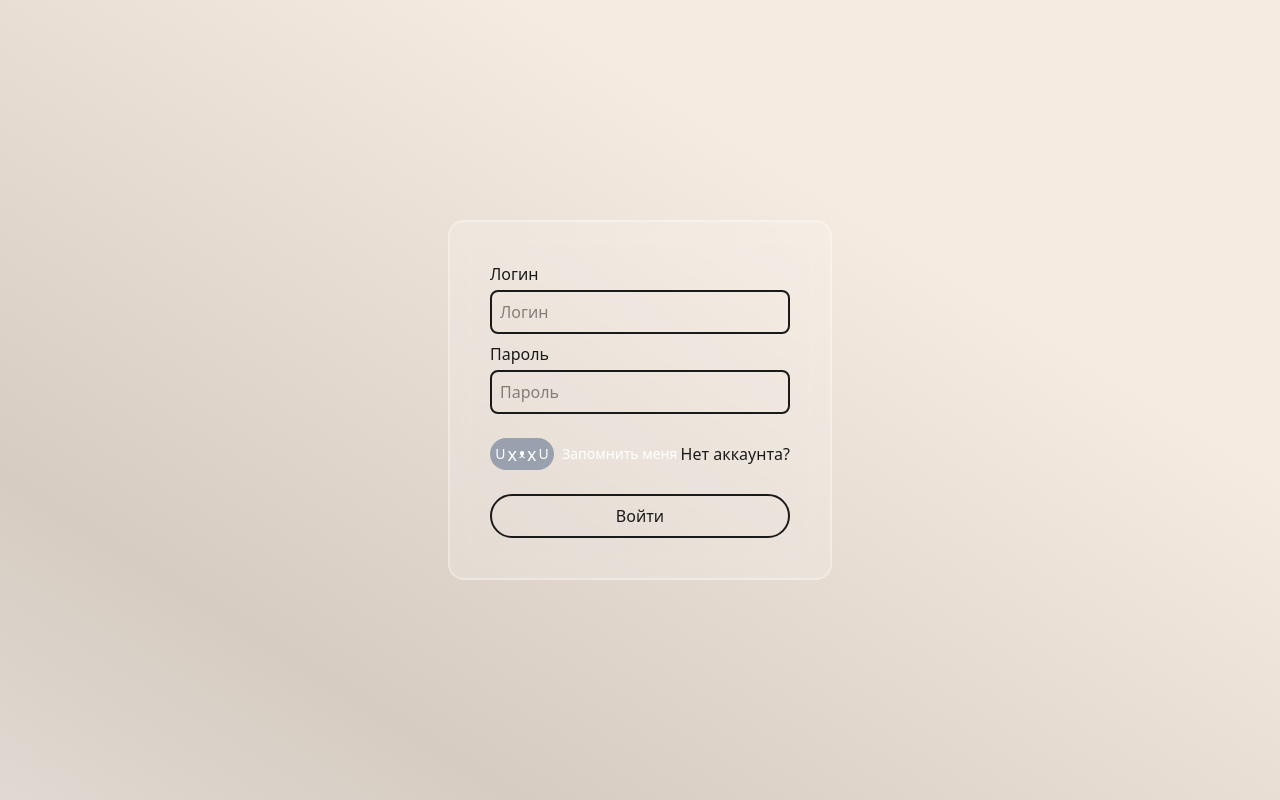
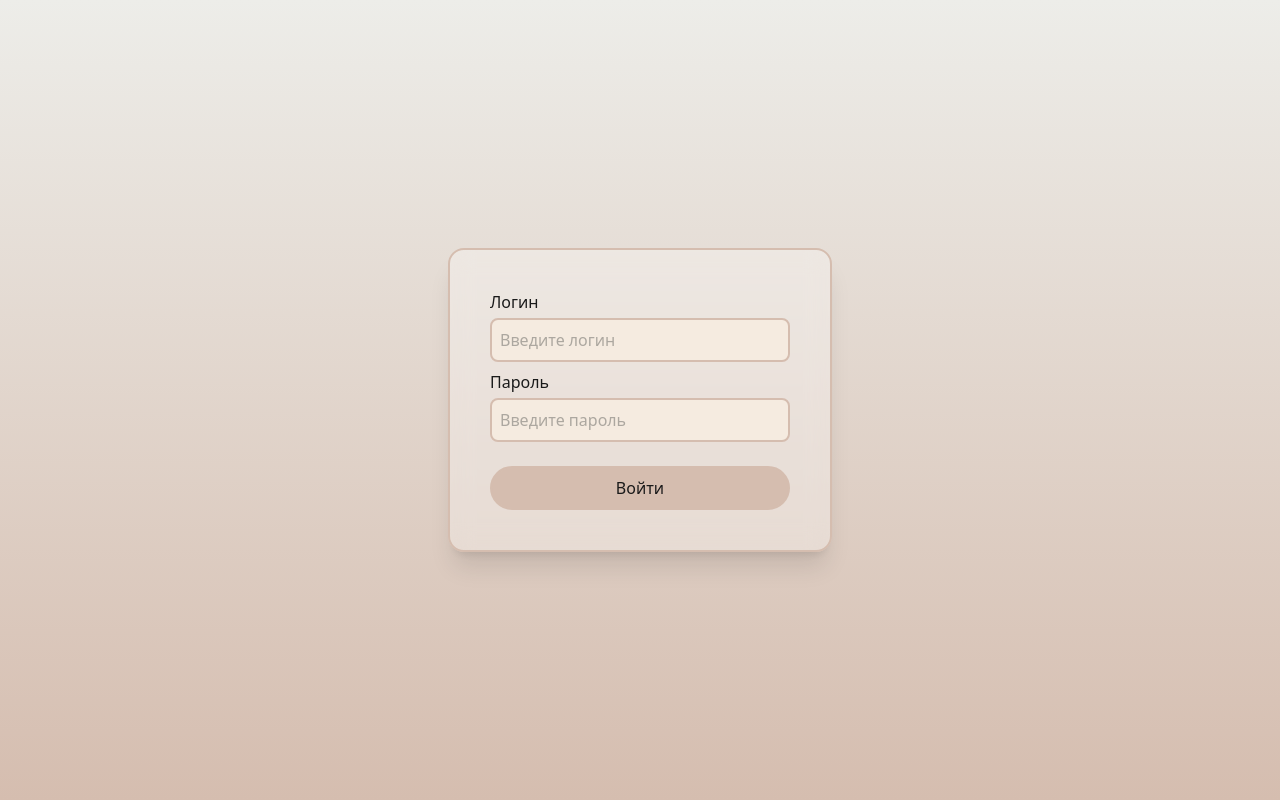
Before and after one commit to Amidhub/ENIGMA-HACK, a Next.js app in the folder frontend/: page /login in a window 1280 px wide. Built offline with nearby package versions, Linux system fonts and the light colour scheme.

Commit message:
feat(ui): profile, header, footer, main tegs

```diff
--- a/frontend/api/loginUser.ts
+++ b/frontend/api/loginUser.ts
@@ -1,13 +1,11 @@
 import UserAuthProps from "../types/UserAuthProps";
 
-const loginUser = async ({userLogin, userPassword, isRemember}: UserAuthProps) => {
-  const NEXT_PUBLIC_API_URL = process.env.NEXT_PUBLIC_API_URL;
-
-  const response = await fetch(`${NEXT_PUBLIC_API_URL}/api/login`, {
+const loginUser = async ({userLogin, userPassword }: UserAuthProps) => {
+  const response = await fetch(`http://localhost:8000/login`, {
     method: 'POST',
     headers:{'Content-Type': 'application/json'},
     credentials: 'include',
-    body: JSON.stringify({userLogin, userPassword, isRemember})
+    body: JSON.stringify({userLogin, userPassword})
   })
 
   return await response.json();
--- a/frontend/app/login/page.tsx
+++ b/frontend/app/login/page.tsx
@@ -1,85 +1,49 @@
 'use client'
 
 import useAuth from "@/hooks/useAuth";
-import Link from "next/link";
 
 const Login = () => {
   const {
     userLogin,
     userPassword,
-    isRemember,
-    setIsRemember,
     setUserLogin,
     setUsetPassword,
+    handleAuth
   } = useAuth();
 
-
   return (
-    <div className="flex justify-center items-center h-screen p-2">
+    <div className="flex justify-center items-center h-screen p-2 bg-linear-to-b from-[#EDEDE9] to-[#D5BDAF]">
       <div className="flex justify-center p-20">
-        <form className="flex flex-col p-10 rounded-2xl gap-6 w-96 max-w-md bg-white/20 backdrop-blur-md border-2 border-white/30">
+        <form className="flex flex-col p-10 rounded-2xl gap-6 w-96 max-w-md bg-white/30 backdrop-blur-md border-2 border-[#D5BDAF] shadow-xl" onSubmit={handleAuth}>
           <div className="flex flex-col w-full gap-2">
             <div className="flex flex-col gap-1 w-full">
-              <label htmlFor="input-login">Логин</label>
+              <label htmlFor="input-login" className="text-[#1A1A1A] font-medium">Логин</label>
               <input
                 value={userLogin}
                 onChange={(e) => setUserLogin(e.target.value)}
                 type="text"
-                className="border-2 rounded-lg p-2 w-full focus:outline-none focus:border-[#77BFA3] focus:transition-all duration-300"
+                className="border-2 border-[#D5BDAF] rounded-lg p-2 w-full focus:outline-none focus:border-[#1A1A1A] focus:ring-2 focus:ring-[#D5BDAF]/20 bg-[#F5EBE0] text-[#1A1A1A] placeholder:text-[#646360]/50 transition-all duration-300"
                 id="input-login"
-                placeholder="Логин"
+                placeholder="Введите логин"
               />
             </div>
             <div className="flex flex-col gap-1 w-full">
-              <label htmlFor="input-password">Пароль</label>
+              <label htmlFor="input-password" className="text-[#1A1A1A] font-medium">Пароль</label>
               <input
                 type="password"
                 value={userPassword}
                 onChange={(e) => setUsetPassword(e.target.value)}
-                className="border-2 rounded-lg p-2 w-full focus:outline-none focus:border-[#77BFA3] focus:transition-all duration-300"
+                className="border-2 border-[#D5BDAF] rounded-lg p-2 w-full focus:outline-none focus:border-[#1A1A1A] focus:ring-2 focus:ring-[#D5BDAF]/20 bg-[#F5EBE0] text-[#1A1A1A] placeholder:text-[#646360]/50 transition-all duration-300"
                 id="input-password"
-                placeholder="Пароль"
+                placeholder="Введите пароль"
               />
             </div>
           </div>
-          <div className="flex justify-between">
-            <label className="flex items-center gap-2 cursor-pointer text-sm text-[#000000]">
-              <input
-                type="checkbox"
-                className="hidden"
-                checked={isRemember}
-                onChange={() => setIsRemember(!isRemember)}
-              />
-              <div
-                className={`w-16 h-8 rounded-full flex items-center justify-center transition-all duration-300 ${
-                  isRemember ? 'bg-green-500' : 'bg-gray-400'
-                }`}
-              >
-                {isRemember ? (
-                  <span className="text-white text-sm flex items-center gap-0.5">
-                    U<span className="text-lg">•</span>
-                    <span className="text-xs">ᴥ</span>
-                    <span className="text-lg">•</span>U
-                  </span>
-                ) : (
-                  <span className="text-white text-sm flex items-center gap-0.5">
-                    U<span className="text-lg">x</span>
-                    <span className="text-xs">ᴥ</span>
-                    <span className="text-lg">x</span>U
-                  </span>
-                )}
-              </div>
-              <span className="text-white">Запомнить меня</span>
-           </label>
-            <Link
-              className="mt-1"
-              href={'/'}
+          <div className="flex justify-center">
+            <button
+              type="submit"
+              className="border-2 border-[#D5BDAF] rounded-full p-2 w-full cursor-pointer hover:bg-[#1A1A1A] hover:text-white hover:border-[#1A1A1A] transition-all duration-300 bg-[#D5BDAF] text-[#1A1A1A] font-medium"
             >
-            Нет аккаунта?
-            </Link>
-          </div>
-          <div className="flex justify-center">
-            <button type="submit" className="border-2 rounded-full p-2 w-full cursor-pointer hover:bg-[#98C9A3] transition-all duration-270 ">
               Войти
             </button>
           </div>
@@ -89,5 +53,4 @@
   );
 };
 
-
 export default Login;
--- a/frontend/app/page.tsx
+++ b/frontend/app/page.tsx
@@ -5,6 +5,9 @@
 import Modal from "@/components/Widgets/Modal";
 import usePagination from "@/hooks/usePagination";
 import useWidget from "@/hooks/useWidget";
+import { useEffect } from "react";
+import { useRouter } from "next/navigation";
+import Profile from "@/components/Profile";
 
 export default function Home() {
   const {
@@ -26,11 +29,33 @@
     goPagePressPage,
   } = usePagination();
 
+  const router = useRouter();
+
+  // useEffect(() => {
+  //   const userId = localStorage.getItem('user_id');
+  //   if (!userId) {
+  //     router.push('/login');
+  //   }
+  // }, [])
+
   return (
-    <div className="flex justify-center pt-20 h-screen p-4 animate-home">
-      <div className="flex flex-col gap-2 w-full">
-        <div className="flex justify-between">
-          <InputFind/>
+    <div className="min-h-screen flex flex-col bg-linear-to-b from-[#EDEDE9] to-[#F5EBE0]">
+      <header className="fixed top-0 w-full bg-white/80 backdrop-blur-md border-b border-[#D5BDAF] shadow-sm z-10">
+        <div className="container mx-auto px-4 py-2">
+          <div className="flex justify-between items-center">
+            <h1 className="text-2xl font-bold text-[#1A1A1A]">
+              ENIGMA<span className="text-[#D5BDAF]">-HACK</span>
+            </h1>
+            <Profile />
+          </div>
+        </div>
+      </header>
+
+      <main className="flex-1 pt-20 pb-4 px-4">
+        <div className="container mx-auto">
+          <div className="flex flex-col gap-4 w-full">
+            <div className="flex justify-between items-center">
+              <InputFind />
               <div className="flex justify-end gap-5">
                 <button
                   className="border-2 rounded-2xl p-2 pr-3 pl-3 bg-[#D5BDAF] text-white cursor-pointer hover:bg-[#F5EBE0] hover:text-[#1A1A1A] transition-all duration-300"
@@ -47,6 +72,7 @@
                 </button>
               </div>
             </div>
+
             <Modal
               showWidgetCreate={showWidgetCreate}
               showWidgetEdit={showWidgetEdit}
@@ -57,9 +83,30 @@
               setShowWidgetExport={setShowWidgetExport}
               setShowWidgetSend={setShowWidgetSend}
             />
-        <Table setShowWidgetSend={setShowWidgetSend} setShowWidgetEdit={setShowWidgetEdit} currentPage={currentPage}/>
-        <PaginationPages  currentPage={currentPage} pages={pages} goNextPage={goNextPage} goPrevPage={goPrevPage} goPagePressPage={goPagePressPage}/>
+
+            <div className="bg-white/30 backdrop-blur-sm rounded-xl shadow-lg border border-[#D5BDAF] overflow-hidden">
+              <Table
+                setShowWidgetSend={setShowWidgetSend}
+                setShowWidgetEdit={setShowWidgetEdit}
+                currentPage={currentPage}
+              />
             </div>
+
+            <div className="flex justify-center mt-4">
+              <PaginationPages
+                currentPage={currentPage}
+                pages={pages}
+                goNextPage={goNextPage}
+                goPrevPage={goPrevPage}
+                goPagePressPage={goPagePressPage}
+              />
+            </div>
+          </div>
+        </div>
+      </main>
+      <footer className="py-3 text-center text-sm text-[#646360] border-t border-[#D5BDAF] bg-white/50">
+        ENIGMA-HACK
+      </footer>
     </div>
   );
 }
--- /dev/null
+++ b/frontend/components/Profile.tsx
@@ -0,0 +1,13 @@
+const Profile = () => {
+  // const userId = localStorage.getItem('user_id');
+
+  return (
+  <div className="flex ml-auto">
+    <div className="border-2 rounded-2xl border-[#1A1A1A] p-2">
+      Камальдинов Денис Маратович
+    </div>
+  </div>
+  );
+}
+
+export default Profile;
--- a/frontend/hooks/useAuth.ts
+++ b/frontend/hooks/useAuth.ts
@@ -1,24 +1,26 @@
+import loginUser from "@/api/loginUser";
+import { useRouter } from "next/navigation";
 import { useState } from "react"
 
 const useAuth = () => {
   const [userLogin, setUserLogin] = useState<string>('');
   const [userPassword, setUsetPassword] = useState<string>('');
-  const [isRemember, setIsRemember] = useState<boolean>(false);
+  const router = useRouter();
 
-  const handleAuth = () => {
-
+  const handleAuth = async () => {
+    const data = await loginUser({userLogin, userPassword});
+    if (!data.success) {
+      return null;
+    }
+    localStorage.setItem('user_id', data.user_id);
+    router.push('/');
   }
-
-
-
 
   return {
     userLogin,
     userPassword,
-    isRemember,
     setUserLogin,
     setUsetPassword,
-    setIsRemember,
     handleAuth,
   }
 }
--- a/frontend/hooks/usePagination.ts
+++ b/frontend/hooks/usePagination.ts
@@ -14,7 +14,6 @@
     console.log(tickets);
 
     const interval = setInterval(() => {
-      console.log('🔄 Авто-обновление тикетов...');
       fetchTickets();
     }, 20000);
 
--- a/frontend/types/UserAuthProps.ts
+++ b/frontend/types/UserAuthProps.ts
@@ -1,5 +1,4 @@
 export default interface UserAuthProps {
   userLogin: string;
   userPassword: string;
-  isRemember: boolean;
 }
```
Lines whose indentation alone changed are shown as unchanged.
